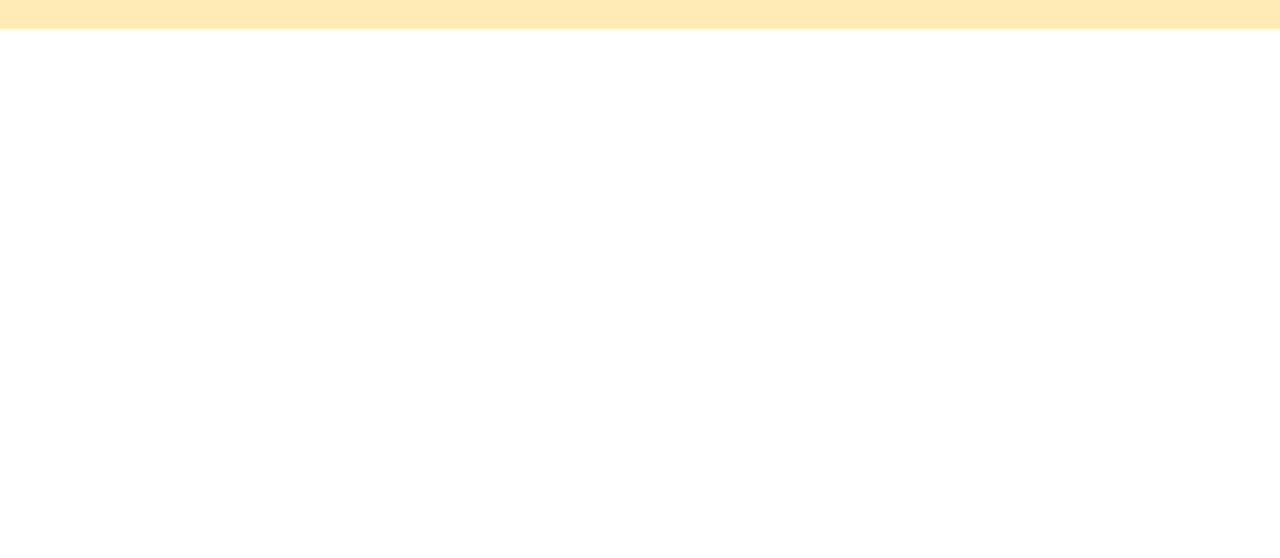
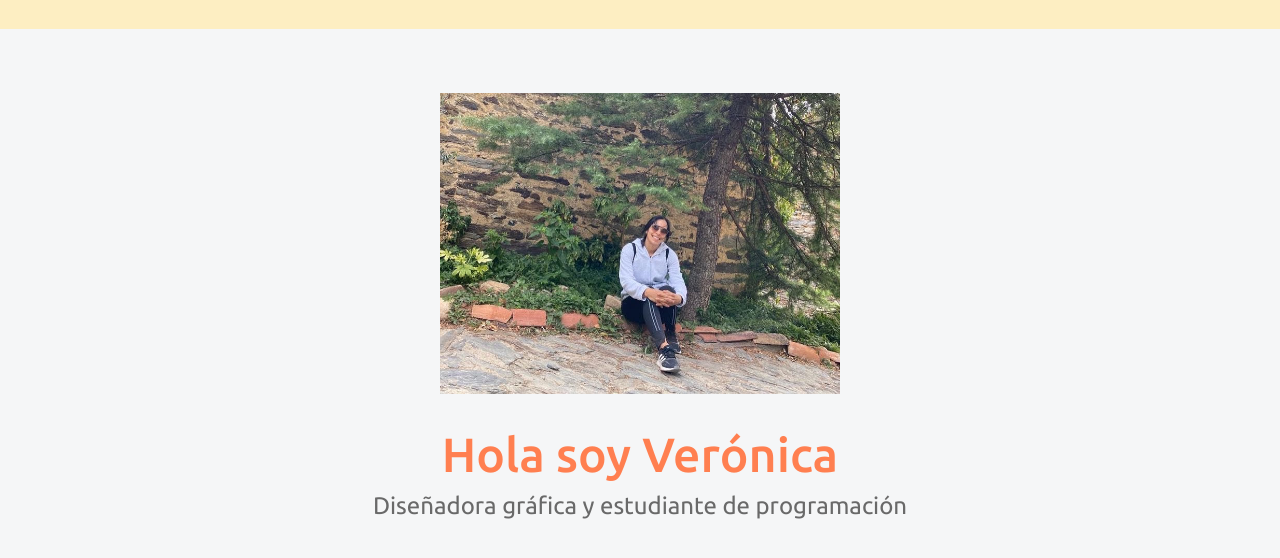
Before and after one commit to veru85/proyectobootstrap1, a plain HTML site: page index.html in a window 1280 px wide. Shown: the part 118-676 px from the top of the page. Drawn offline with nearby package versions, Linux system fonts and the light colour scheme.

Commit message:
subiendo seccion hero

```diff
--- a/index.html
+++ b/index.html
@@ -16,6 +16,9 @@
     <link href="https://cdn.jsdelivr.net/npm/bootstrap@5.2.3/dist/css/bootstrap.min.css" rel="stylesheet" integrity="sha384-rbsA2VBKQhggwzxH7pPCaAqO46MgnOM80zW1RWuH61DGLwZJEdK2Kadq2F9CUG65" crossorigin="anonymous">
     <!-- CSS -->
     <link rel="stylesheet" href="style.css">
+    <link rel="preconnect" href="https://fonts.googleapis.com">
+<link rel="preconnect" href="https://fonts.gstatic.com" crossorigin>
+<link href="https://fonts.googleapis.com/css2?family=Ubuntu:wght@300;400;500;700&display=swap" rel="stylesheet">
 </head>
 <body>
     <!-- Barra navegación -->
@@ -42,7 +45,14 @@
           </div>
         </div>
       </nav>
-
+      <!-- Sección hero -->
+      <section  class="hero align-items-stretch" >
+        <div class="hero-ppal">
+          <img class="hero-imagen" src="img/vero.jpg" alt="imagen-vero">
+          <h1>Hola soy Verónica</h1>
+          <h2>Diseñadora gráfica y estudiante de programación</h2>
+        </div>
+      </section>
     <script src="https://cdn.jsdelivr.net/npm/bootstrap@5.2.3/dist/js/bootstrap.bundle.min.js" integrity="sha384-kenU1KFdBIe4zVF0s0G1M5b4hcpxyD9F7jL+jjXkk+Q2h455rYXK/7HAuoJl+0I4" crossorigin="anonymous"></script>
 <script src="app.js"></script>
 </body>
--- a/style.css
+++ b/style.css
@@ -2,7 +2,7 @@
 
 .navbar{
     padding: 2rem;
-    background-color: rgb(255, 236, 183);
+    background-color: rgb(253, 238, 194);
 }
 
 .navbar-collapse{
@@ -10,10 +10,45 @@
     align-items: center;
 }
 
+/* Estilos grales */
 
+section{
+    display: flex;
+    flex-direction: column;
+    align-items: center;
+    justify-content: center;
+}
 
+/* Seccion hero */
 
+.hero{
+    background-color: #f5f6f7;
+    min-height: 450px;
+    text-align: center;
+}
 
+h1{
+    font-size: 3rem;
+    color: coral;
+    font-family: 'Ubuntu', sans-serif;
+}
+
+h2{
+    color: dimgray;
+    font-size: 1.5rem;
+    font-family: 'Ubuntu', sans-serif;
+    font-weight: 400;
+}
+
+.hero-ppal{
+    padding: 4rem;
+}
+
+.hero-imagen{
+    width: 400px;
+    margin-bottom: 2rem;
+
+}
 
 /* Adaptable responsivo */
 @media screen and (max-width:767px){
```
Also changed, not shown: img/vero.jpg (added).
